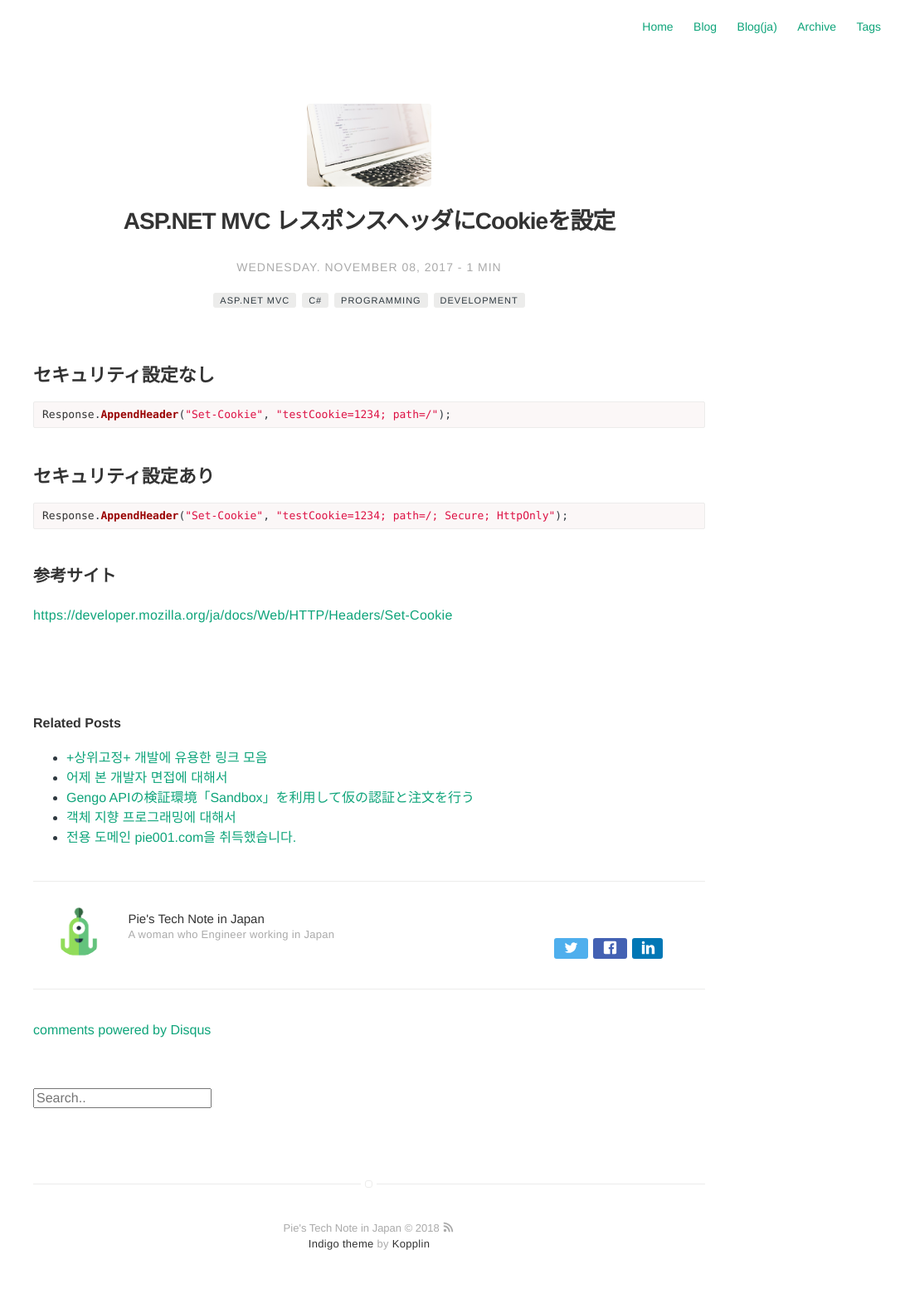
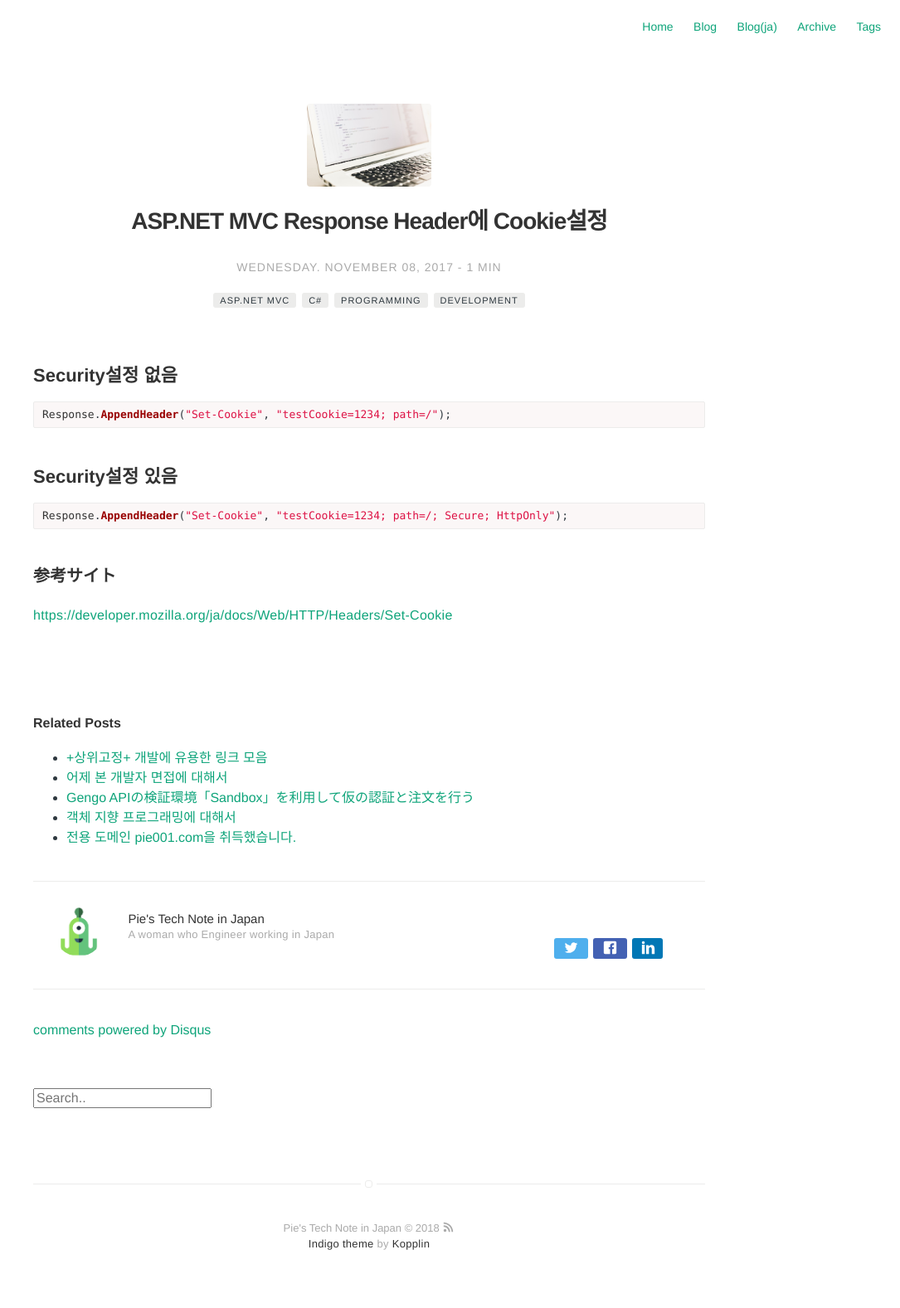
Before and after one commit to Pie001/pie001.github.io, a Jekyll site: the page built from _posts/2017-11-08-0009.md, in a window 1280 px wide. Shown: the whole page at 83% size, without its empty margins (195-1280 px from the left). Built offline with Jekyll 4.4.1, drawn with Linux system fonts in a browser that asks for light colours; comment, search, counter and statistics services are not loaded.

Commit message:
Update and rename 2017-11-08-0009.ja.md to 2017-11-08-0009.md

````diff
--- a/_posts/2017-11-08-0009.ja.md
+++ b/_posts/2017-11-08-0009.md
@@ -1,11 +1,12 @@
 ---
-title: ASP.NET MVC レスポンスヘッダにCookieを設定
+title: ASP.NET MVC Response Header에 Cookie설정
 layout: post
 date: 2017-11-08 18:11
 image: /assets/images/post_header.jpg
 headerImage: true
 #projects: true
-ja: true
+blog: true
+ko: true
 tag:
 - ASP.NET MVC
 - C#
@@ -13,16 +14,16 @@ tag:
 - development
 category: blog-ja
 author: pie
-description: ASP.NET MVC レスポンスヘッダにCookieを設定
+description: ASP.NET MVC Response Header에 Cookie설정
 ---
 
-## セキュリティ設定なし
+## Security설정 없음
 
 ```cs
 Response.AppendHeader("Set-Cookie", "testCookie=1234; path=/");
 ```
 
-## セキュリティ設定あり
+## Security설정 있음
 
 ```cs
 Response.AppendHeader("Set-Cookie", "testCookie=1234; path=/; Secure; HttpOnly");
````
